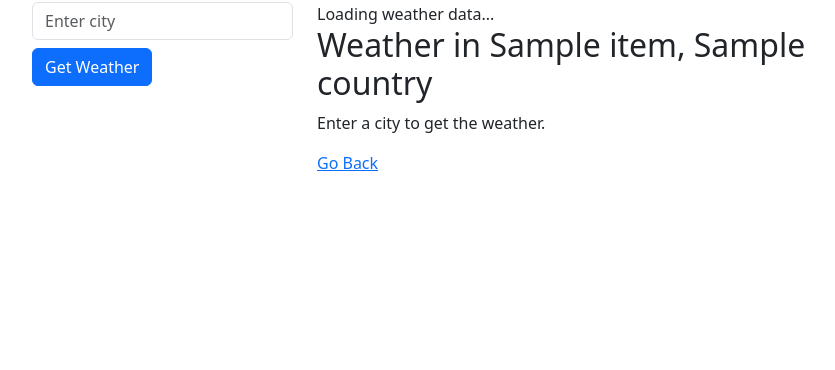
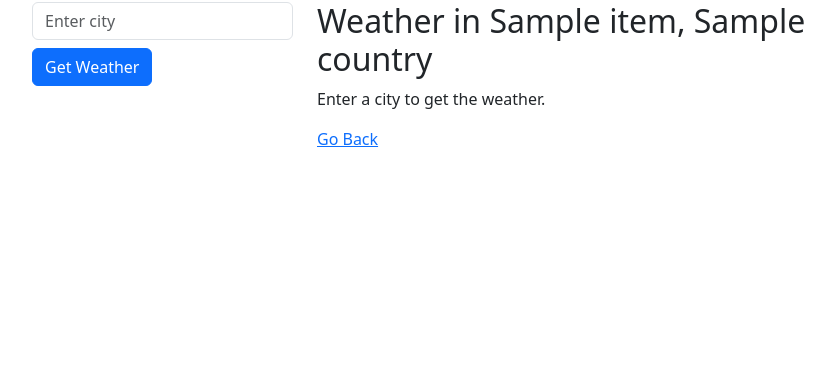
Before and after one commit to klchambers/flask-weather, a Flask app: page /weather/ in a window 1280 px wide. Shown: the part 78-448 px from the top of the page, without its empty margins (50-885 px from the left). Run offline with Flask 3, Linux system fonts and the light colour scheme; a database or web service that is not in the repository returns one stand-in record (values such as "Sample title"); data that the repository does not hold is empty; some libraries are stand-ins or nearby versions.

Commit message:
Maint: Remove redundant code and imports for unused Flash messages

```diff
--- a/app.py
+++ b/app.py
@@ -1,4 +1,4 @@
-from flask import Flask, render_template, request, flash
+from flask import Flask, render_template, request
 import os
 import env # noqa
 import requests
@@ -14,9 +14,6 @@ app.config['TEMPLATES_AUTO_RELOAD'] = True
 
 # loading environment variables from env.py
 API_KEY = os.getenv('API_KEY')
-
-# setting secret key for flash messages
-app.secret_key = os.urandom(24)
 
 
 # defining route for index page
@@ -40,7 +37,6 @@ def weather():
     data = get_weather_data(city)
 
     if data:
-        flash("Loading weather data...")
         temperature_in_celsius = round(data['main']['temp'] - 273.15)
         filtered_data = {
             'City': data['name'],
--- a/templates/index.html
+++ b/templates/index.html
@@ -31,11 +31,7 @@
       </div>
       <div class="col-md-6">
         <section class="content">
-          {% for message in get_flashed_messages() %}
-          <div class="flash">{{ message }}</div>
-          {% endfor %}
           {% block content %}
-
           <p class="display-6">Enter a city to get the weather. &#9728;</p>
           {% endblock %}
         </section>
```
